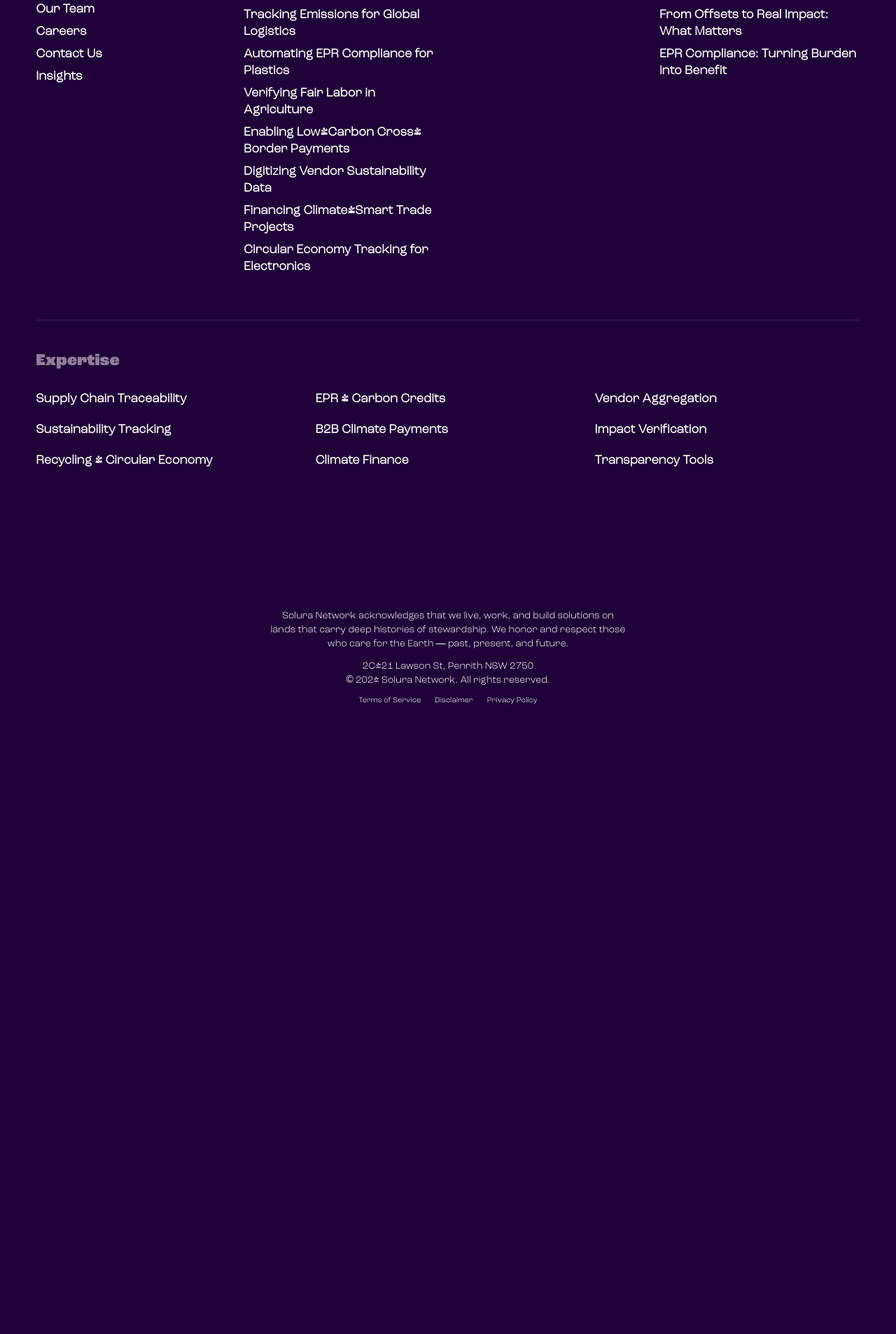
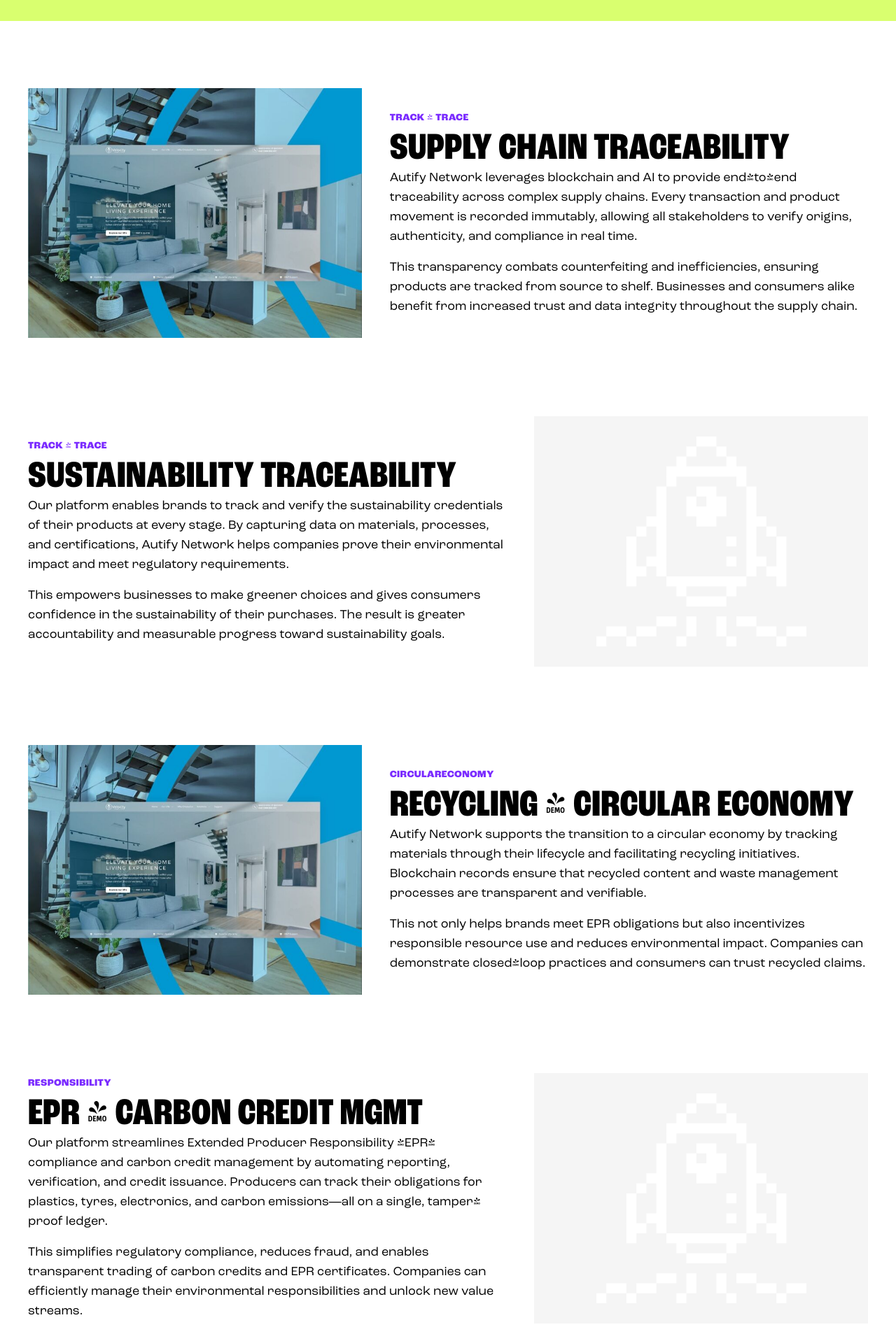
Before and after one commit to heyrapto/Pixite, a Next.js app: page /products in a window 1280 px wide. Shown: the part 533-2440 px from the top of the page at 70% size. Before the commit the page ends 1620 px from the top, so only its background shows below. Built offline with nearby package versions, Linux system fonts and the light colour scheme.

Commit message:
feat: enhance API and Products pages with new images and content sections for improved traceability and sustainability messaging

```diff
--- a/src/app/apis/page.jsx
+++ b/src/app/apis/page.jsx
@@ -1,5 +1,9 @@
 import Navbar from "@/components/Dropdown"
 import Footer from "@/section/footer/Footer"
+import Image from "next/image"
+import traceImg from "@/public/images/3.jpg"
+import grow from "@/public/images/bolt-white.svg";
+import seo from "@/public/images/rocket-primary.svg"
 
 export default function APIPage() {
   return (
@@ -9,6 +13,15 @@
       <div className="w-full min-h-screen bg-white">
       {/* Hero */}
       <section className="w-full bg-[#D9FF6F] text-black pt-[50px]">
+      <div className="absolute top-1/2 left-1/2 transform -translate-x-1/2 -translate-y-1/2 z-0 ">
+          {/* <Image
+            src={grow}
+            alt="Centered Background"
+            width={300}
+
+            priority
+          /> */}
+        </div>
         <div className="max-w-7xl mx-auto px-5 md:px-8 xl:px-10 py-20 md:py-28 lg:py-32 text-center">
           <h1 className="font-condRocGrotesk uppercase tracking-tight leading-[0.9] text-[42px] md:text-[84px] lg:text-[112px]">Plug Into the Power of Autify</h1>
           <p className="font-regRocGrotesk mt-6 md:mt-8 text-lg md:text-2xl max-w-4xl mx-auto">
@@ -25,12 +38,15 @@
       {/* Content Sections */}
       <section id="apis" className="max-w-7xl mx-auto px-5 md:px-8 xl:px-10 py-16 md:py-24 space-y-20 md:space-y-28">
         {/* Track & Trace - Supply Chain */}
-        <div className="grid md:grid-cols-12 gap-8 md:gap-10 items-start">
-          <div className="md:col-span-4">
+        <div className="grid md:grid-cols-12 gap-8 md:gap-10 items-center">
+          <div className="md:col-span-5">
+            <div className="w-full aspect-[4/3] bg-[#F5F5F5] flex items-center justify-center">
+              <Image src={traceImg} alt="Supply Chain Traceability" className="w-full h-full object-cover" />
+            </div>
+          </div>
+          <div className="md:col-span-7">
             <p className="font-extRocGrotesk text-[#7B2CFF] uppercase text-sm tracking-wide">Track & Trace</p>
             <h2 className="font-condRocGrotesk uppercase text-[34px] md:text-[54px] leading-[1] mt-2">Supply Chain Traceability</h2>
-          </div>
-          <div className="md:col-span-8">
             <p className="font-regRocGrotesk text-base md:text-lg leading-relaxed">
               Autify Network’s API empowers seamless integration of end-to-end supply chain traceability into your existing systems. By leveraging blockchain and AI, every transaction, handoff, and transformation is recorded immutably, ensuring data integrity and real-time visibility. The API allows you to capture and share critical product information—such as origin, movement, and ownership—across all supply chain partners.
             </p>
@@ -41,12 +57,10 @@
         </div>
 
         {/* Track & Trace - Sustainability */}
-        <div className="grid md:grid-cols-12 gap-8 md:gap-10 items-start">
-          <div className="md:col-span-4">
+        <div className="grid md:grid-cols-12 gap-8 md:gap-10 items-center">
+          <div className="md:col-span-7 order-2 md:order-1">
             <p className="font-extRocGrotesk text-[#7B2CFF] uppercase text-sm tracking-wide">Track & Trace</p>
             <h2 className="font-condRocGrotesk uppercase text-[34px] md:text-[54px] leading-[1] mt-2">Sustainability Traceability</h2>
-          </div>
-          <div className="md:col-span-8">
             <p className="font-regRocGrotesk text-base md:text-lg leading-relaxed">
               Our Sustainability Traceability API enables brands to track and document the environmental and social impact of their products throughout the supply chain. The API collects and standardizes data on carbon emissions, water usage, labor standards, and more, providing a holistic view of sustainability metrics.
             </p>
@@ -54,15 +68,23 @@
               Companies can integrate this data directly into their reporting and consumer-facing platforms, supporting regulatory compliance and transparency. The solution helps identify hotspots for improvement and encourages more responsible sourcing and production practices. By making sustainability data accessible and verifiable, Autify Network helps brands demonstrate genuine progress toward their ESG goals.
             </p>
           </div>
+          <div className="md:col-span-5 order-1 md:order-2">
+            <div className="w-full aspect-[4/3] bg-[#F5F5F5] flex items-center justify-center">
+              <Image src={seo} alt="Sustainability Traceability" width={300} height={300} />
+            </div>
+          </div>
         </div>
 
         {/* Circular Economy */}
-        <div className="grid md:grid-cols-12 gap-8 md:gap-10 items-start">
-          <div className="md:col-span-4">
+        <div className="grid md:grid-cols-12 gap-8 md:gap-10 items-center">
+          <div className="md:col-span-5">
+            <div className="w-full aspect-[4/3] bg-[#F5F5F5] flex items-center justify-center">
+              <Image src={traceImg} alt="Recycling & Circular Economy" className="w-full h-full object-cover" />
+            </div>
+          </div>
+          <div className="md:col-span-7">
             <p className="font-extRocGrotesk text-[#7B2CFF] uppercase text-sm tracking-wide">Circular Economy</p>
             <h2 className="font-condRocGrotesk uppercase text-[34px] md:text-[54px] leading-[1] mt-2">Recycling & Circular Economy</h2>
-          </div>
-          <div className="md:col-span-8">
             <p className="font-regRocGrotesk text-base md:text-lg leading-relaxed">
               Autify Network’s API for Recycling & Circular Economy solutions allows businesses to track materials from initial use through recycling and reintegration into new products. The API records each stage—collection, sorting, processing, and reuse—on a tamper-proof blockchain ledger, enabling true closed-loop verification.
             </p>
@@ -73,18 +95,21 @@
         </div>
 
         {/* Responsibility */}
-        <div className="grid md:grid-cols-12 gap-8 md:gap-10 items-start">
-          <div className="md:col-span-4">
+        <div className="grid md:grid-cols-12 gap-8 md:gap-10 items-center">
+          <div className="md:col-span-7 order-2 md:order-1">
             <p className="font-extRocGrotesk text-[#7B2CFF] uppercase text-sm tracking-wide">Responsibility</p>
             <h2 className="font-condRocGrotesk uppercase text-[34px] md:text-[54px] leading-[1] mt-2">EPR & Carbon Credit MGMT</h2>
-          </div>
-          <div className="md:col-span-8">
             <p className="font-regRocGrotesk text-base md:text-lg leading-relaxed">
               Our EPR & Carbon Credit Management API streamlines the complex processes of Extended Producer Responsibility and carbon credit tracking. Producers can automate the calculation, reporting, and verification of their EPR and carbon credit obligations across plastics, tyres, electronics, and emissions.
             </p>
             <p className="font-regRocGrotesk text-base md:text-lg leading-relaxed mt-4">
               The API enables secure issuance, transfer, and retirement of credits, with every transaction recorded immutably for auditability. Integration with regulatory bodies and trading platforms is simplified, reducing administrative burden and risk of fraud. This solution empowers companies to efficiently manage compliance, unlock new value streams, and transparently demonstrate their commitment to environmental stewardship.
             </p>
+          </div>
+          <div className="md:col-span-5 order-1 md:order-2">
+            <div className="w-full aspect-[4/3] bg-[#F5F5F5] flex items-center justify-center">
+              <Image src={seo} alt="EPR & Carbon Credit" width={300} height={300} />
+            </div>
           </div>
         </div>
       </section>
--- a/src/app/products/page.jsx
+++ b/src/app/products/page.jsx
@@ -1,10 +1,106 @@
 import Navbar from "@/components/Dropdown"
 import Footer from "@/section/footer/Footer"
+import Image from "next/image"
+import traceImg from "@/public/images/3.jpg"
+import seo from "@/public/images/rocket-primary.svg"
 
 export default function ProductsPage() {
   return (
-    <div>
+    <div className="w-full min-h-screen">
       <Navbar />
+
+      <div className="w-full min-h-screen bg-white">
+      {/* Hero */}
+      <section className="w-full bg-[#D9FF6F] text-black pt-[50px]">
+        <div className="max-w-7xl mx-auto px-5 md:px-8 xl:px-10 py-20 md:py-28 lg:py-32 text-center">
+          <h1 className="font-condRocGrotesk uppercase tracking-tight leading-[0.9] text-[42px] md:text-[84px] lg:text-[112px]">Our Products</h1>
+          <p className="font-regRocGrotesk mt-4 md:mt-6 text-xl md:text-3xl">Built for Compliance. Designed for Impact.</p>
+          <p className="font-regRocGrotesk mt-6 md:mt-8 text-lg md:text-2xl max-w-4xl mx-auto">
+            Autify offers powerful tools to manage EPR compliance, track sustainability, and tokenize impact — all in one seamless platform.
+          </p>
+        </div>
+      </section>
+
+      {/* Content Sections */}
+      <section className="max-w-7xl mx-auto px-5 md:px-8 xl:px-10 py-16 md:py-24 space-y-20 md:space-y-28">
+        {/* Track & Trace - Supply Chain */}
+        <div className="grid md:grid-cols-12 gap-8 md:gap-10 items-center">
+          <div className="md:col-span-5">
+            <div className="w-full aspect-[4/3] bg-[#F5F5F5] flex items-center justify-center">
+              <Image src={traceImg} alt="Supply Chain Traceability" className="w-full h-full object-cover" />
+            </div>
+          </div>
+          <div className="md:col-span-7">
+            <p className="font-extRocGrotesk text-[#7B2CFF] uppercase text-sm tracking-wide">Track & Trace</p>
+            <h2 className="font-condRocGrotesk uppercase text-[34px] md:text-[54px] leading-[1] mt-2">Supply Chain Traceability</h2>
+            <p className="font-regRocGrotesk text-base md:text-lg leading-relaxed">
+              Autify Network leverages blockchain and AI to provide end-to-end traceability across complex supply chains. Every transaction and product movement is recorded immutably, allowing all stakeholders to verify origins, authenticity, and compliance in real time.
+            </p>
+            <p className="font-regRocGrotesk text-base md:text-lg leading-relaxed mt-4">
+              This transparency combats counterfeiting and inefficiencies, ensuring products are tracked from source to shelf. Businesses and consumers alike benefit from increased trust and data integrity throughout the supply chain.
+            </p>
+          </div>
+        </div>
+
+        {/* Track & Trace - Sustainability */}
+        <div className="grid md:grid-cols-12 gap-8 md:gap-10 items-center">
+          <div className="md:col-span-7 order-2 md:order-1">
+            <p className="font-extRocGrotesk text-[#7B2CFF] uppercase text-sm tracking-wide">Track & Trace</p>
+            <h2 className="font-condRocGrotesk uppercase text-[34px] md:text-[54px] leading-[1] mt-2">Sustainability Traceability</h2>
+            <p className="font-regRocGrotesk text-base md:text-lg leading-relaxed">
+              Our platform enables brands to track and verify the sustainability credentials of their products at every stage. By capturing data on materials, processes, and certifications, Autify Network helps companies prove their environmental impact and meet regulatory requirements.
+            </p>
+            <p className="font-regRocGrotesk text-base md:text-lg leading-relaxed mt-4">
+              This empowers businesses to make greener choices and gives consumers confidence in the sustainability of their purchases. The result is greater accountability and measurable progress toward sustainability goals.
+            </p>
+          </div>
+          <div className="md:col-span-5 order-1 md:order-2">
+            <div className="w-full aspect-[4/3] bg-[#F5F5F5] flex items-center justify-center">
+              <Image src={seo} alt="Sustainability Traceability" width={300} height={300} />
+            </div>
+          </div>
+        </div>
+
+        {/* Circular Economy */}
+        <div className="grid md:grid-cols-12 gap-8 md:gap-10 items-center">
+          <div className="md:col-span-5">
+            <div className="w-full aspect-[4/3] bg-[#F5F5F5] flex items-center justify-center">
+              <Image src={traceImg} alt="Recycling & Circular Economy" className="w-full h-full object-cover" />
+            </div>
+          </div>
+          <div className="md:col-span-7">
+            <p className="font-extRocGrotesk text-[#7B2CFF] uppercase text-sm tracking-wide">CircularEconomy</p>
+            <h2 className="font-condRocGrotesk uppercase text-[34px] md:text-[54px] leading-[1] mt-2">Recycling & Circular Economy</h2>
+            <p className="font-regRocGrotesk text-base md:text-lg leading-relaxed">
+              Autify Network supports the transition to a circular economy by tracking materials through their lifecycle and facilitating recycling initiatives. Blockchain records ensure that recycled content and waste management processes are transparent and verifiable.
+            </p>
+            <p className="font-regRocGrotesk text-base md:text-lg leading-relaxed mt-4">
+              This not only helps brands meet EPR obligations but also incentivizes responsible resource use and reduces environmental impact. Companies can demonstrate closed-loop practices and consumers can trust recycled claims.
+            </p>
+          </div>
+        </div>
+
+        {/* Responsibility */}
+        <div className="grid md:grid-cols-12 gap-8 md:gap-10 items-center">
+          <div className="md:col-span-7 order-2 md:order-1">
+            <p className="font-extRocGrotesk text-[#7B2CFF] uppercase text-sm tracking-wide">Responsibility</p>
+            <h2 className="font-condRocGrotesk uppercase text-[34px] md:text-[54px] leading-[1] mt-2">EPR & Carbon Credit MGMT</h2>
+            <p className="font-regRocGrotesk text-base md:text-lg leading-relaxed">
+              Our platform streamlines Extended Producer Responsibility (EPR) compliance and carbon credit management by automating reporting, verification, and credit issuance. Producers can track their obligations for plastics, tyres, electronics, and carbon emissions—all on a single, tamper-proof ledger.
+            </p>
+            <p className="font-regRocGrotesk text-base md:text-lg leading-relaxed mt-4">
+              This simplifies regulatory compliance, reduces fraud, and enables transparent trading of carbon credits and EPR certificates. Companies can efficiently manage their environmental responsibilities and unlock new value streams.
+            </p>
+          </div>
+          <div className="md:col-span-5 order-1 md:order-2">
+            <div className="w-full aspect-[4/3] bg-[#F5F5F5] flex items-center justify-center">
+              <Image src={seo} alt="EPR & Carbon Credit" width={300} height={300} />
+            </div>
+          </div>
+        </div>
+      </section>
+      </div>
+
       <Footer />
     </div>
   )
```
